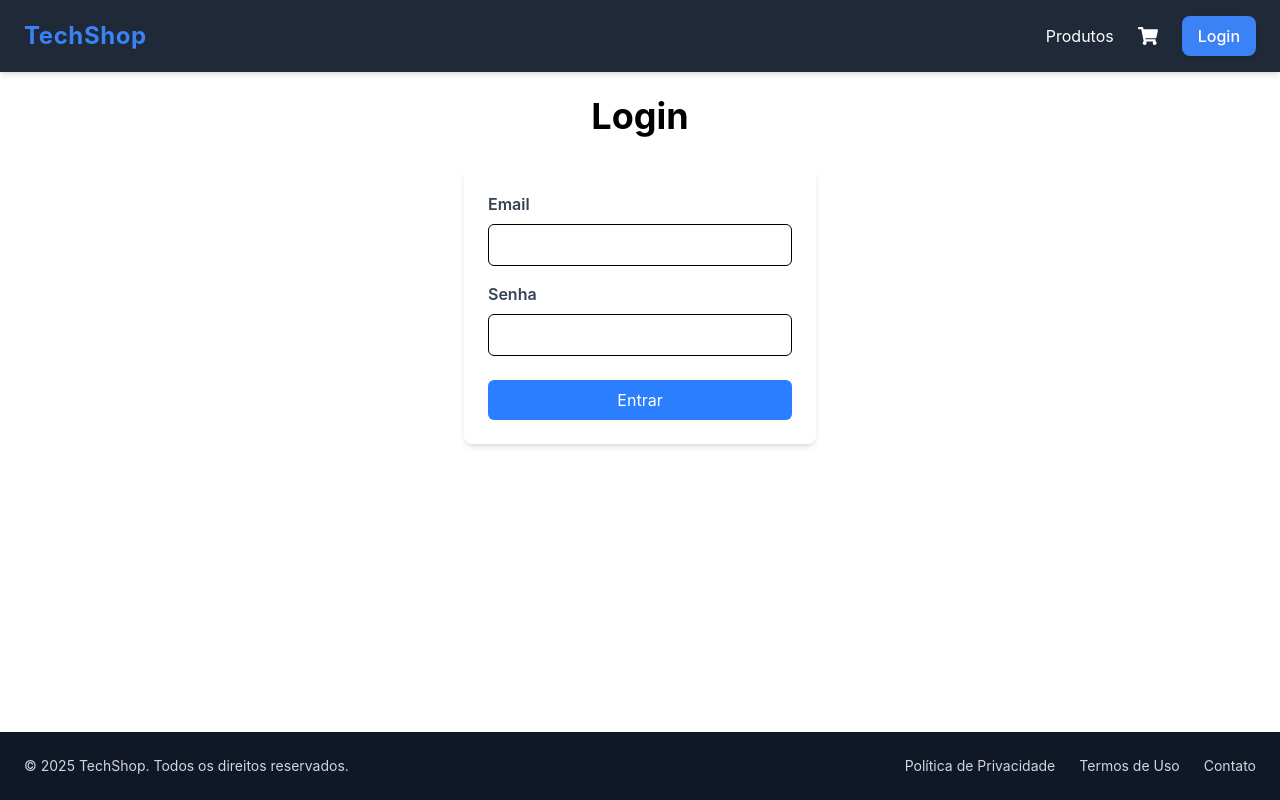
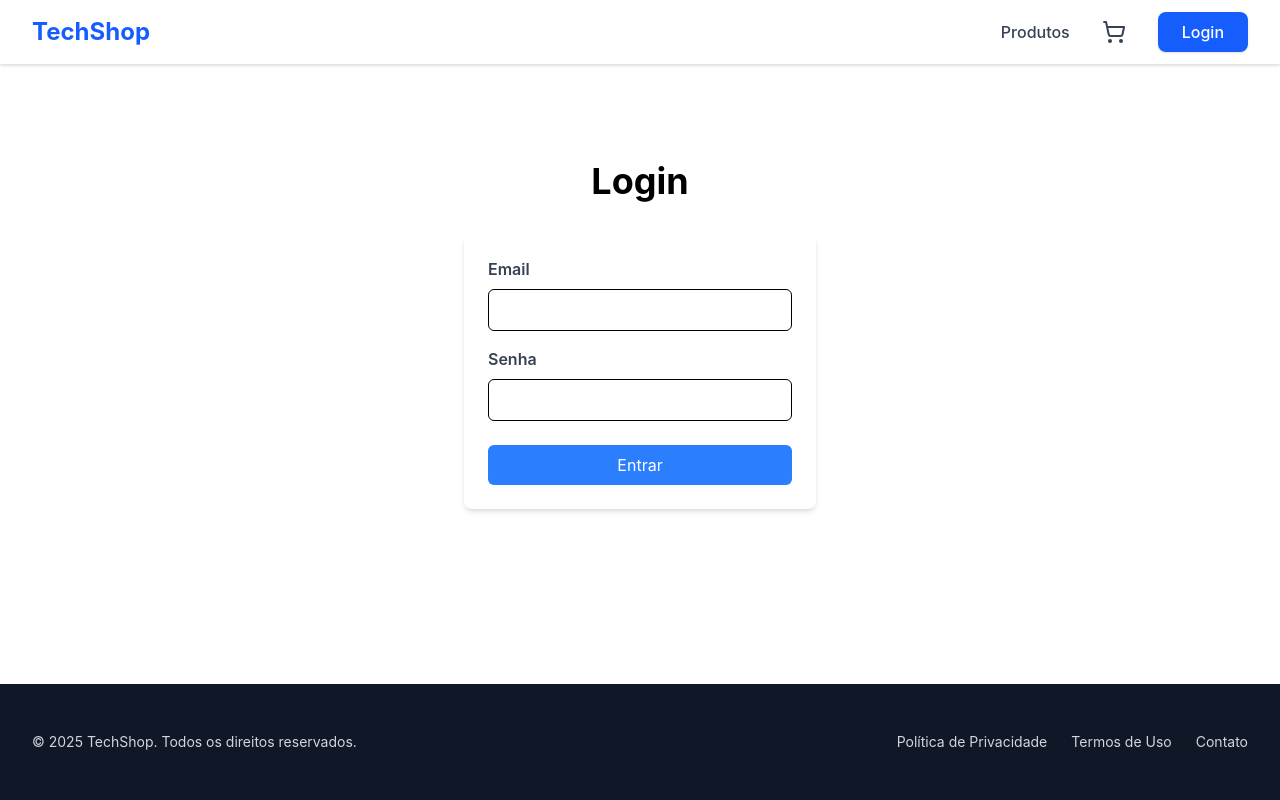
Before and after one commit to MatheusNetto1/techshop-frontend, a React (Vite) app: page /login in a window 1280 px wide. Built offline with nearby package versions, Linux system fonts and the light colour scheme.

Commit message:
style: melhora a UI dos componentes principais da página

```diff
--- a/src/components/Footer.tsx
+++ b/src/components/Footer.tsx
@@ -3,16 +3,24 @@ import React from 'react';
 
 const Footer: React.FC = () => {
   return (
-    <footer className="bg-gray-900 text-gray-300 py-6 mt-auto">
-      <div className="container mx-auto px-6 flex flex-col md:flex-row justify-between items-center gap-4">
-        <p className="text-sm text-center md:text-left">
-          &copy; {new Date().getFullYear()} TechShop. Todos os direitos reservados.
-        </p>
+    <footer className="bg-gray-900 text-gray-300">
+      <div className="max-w-7xl mx-auto px-4 sm:px-6 lg:px-8 py-12">
+        <div className="flex flex-col md:flex-row justify-between items-center gap-6">
+          <p className="text-sm text-center md:text-left">
+            &copy; {new Date().getFullYear()} TechShop. Todos os direitos reservados.
+          </p>
 
-        <div className="flex gap-6 text-sm">
-          <a href="#" className="hover:text-blue-400 transition">Política de Privacidade</a>
-          <a href="#" className="hover:text-blue-400 transition">Termos de Uso</a>
-          <a href="#" className="hover:text-blue-400 transition">Contato</a>
+          <div className="flex gap-6 text-sm">
+            <a href="#" className="hover:text-white transition-colors duration-200">
+              Política de Privacidade
+            </a>
+            <a href="#" className="hover:text-white transition-colors duration-200">
+              Termos de Uso
+            </a>
+            <a href="#" className="hover:text-white transition-colors duration-200">
+              Contato
+            </a>
+          </div>
         </div>
       </div>
     </footer>
--- a/src/components/Header.tsx
+++ b/src/components/Header.tsx
@@ -3,7 +3,7 @@ import React from 'react';
 import { Link } from 'react-router-dom';
 import { useCart } from '../context/CartContext';
 import { useAuth } from '../context/AuthContext';
-import { FaShoppingCart } from 'react-icons/fa';
+import { ShoppingCart } from 'lucide-react';
 
 const Header: React.FC = () => {
   const { cart } = useCart();
@@ -11,43 +11,54 @@ const Header: React.FC = () => {
   const totalItems = cart.reduce((sum, item) => sum + item.quantity, 0);
 
   return (
-    <header className="bg-[var(--color-text)] text-white fixed w-full z-50 shadow-md">
-      <div className="container mx-auto flex justify-between items-center py-4 px-6">
+    <header className="sticky top-0 z-50 bg-white border-b border-gray-200 shadow-sm">
+      <div className="max-w-7xl mx-auto px-4 sm:px-6 lg:px-8">
+        <div className="flex items-center justify-between h-16">
           <Link
             to="/"
-          className="text-2xl font-bold tracking-wide text-[var(--color-primary)] hover:text-blue-300 transition"
+            className="text-2xl font-bold text-blue-600 hover:text-blue-700 transition-colors duration-200"
           >
             TechShop
           </Link>
+
           <nav className="flex items-center gap-6">
-          <Link to="/" className="hover:text-[var(--color-primary)] transition-colors">
+            <Link
+              to="/"
+              className="text-gray-700 font-medium hover:text-blue-600 transition-colors duration-200"
+            >
               Produtos
             </Link>
-          <Link to="/cart" className="relative hover:text-[var(--color-primary)] transition-colors">
-            <FaShoppingCart className="text-xl" />
+
+            <Link
+              to="/cart"
+              className="relative p-2 rounded-lg hover:bg-gray-100 transition-colors duration-200"
+            >
+              <ShoppingCart className="w-6 h-6 text-gray-700" />
               {totalItems > 0 && (
-              <span className="absolute -top-2 -right-3 bg-[var(--color-accent)] text-xs text-white px-2 py-0.5 rounded-full shadow">
+                <span className="absolute -top-1 -right-1 bg-orange-500 text-white text-xs font-medium px-2 py-0.5 rounded-full min-w-[20px] text-center">
                   {totalItems}
                 </span>
               )}
             </Link>
+
             {isLoggedIn ? (
               <button
                 onClick={logout}
-              className="bg-[var(--color-accent)] px-4 py-2 rounded-lg hover:opacity-90 transition font-medium shadow"
+                className="px-6 py-2 bg-orange-500 text-white font-medium rounded-lg hover:bg-orange-600 transition-colors duration-200 shadow-sm"
               >
                 Sair
               </button>
             ) : (
               <Link
                 to="/login"
-              className="bg-[var(--color-primary)] px-4 py-2 rounded-lg hover:opacity-90 transition font-medium shadow"
+                className="px-6 py-2 bg-blue-600 text-white font-medium rounded-lg hover:bg-blue-700 transition-colors duration-200 shadow-sm"
               >
                 Login
               </Link>
             )}
           </nav>
         </div>
+      </div>
     </header>
   );
 };
--- a/src/components/Modal.tsx
+++ b/src/components/Modal.tsx
@@ -1,6 +1,6 @@
 // src/components/Modal.tsx
-
 import React, { type ReactNode } from 'react';
+import { X } from 'lucide-react';
 
 interface ModalProps {
   children: ReactNode;
@@ -12,13 +12,13 @@ const Modal: React.FC<ModalProps> = ({ children, isOpen, onClose }) => {
   if (!isOpen) return null;
 
   return (
-    <div className="fixed inset-0 bg-gray-600 bg-opacity-50 overflow-y-auto h-full w-full flex items-center justify-center z-50">
-      <div className="relative p-8 w-full max-w-md mx-auto bg-white rounded-lg shadow-xl">
+    <div className="fixed inset-0 bg-gray-900 bg-opacity-50 overflow-y-auto h-full w-full flex items-center justify-center z-50 animate-fade-in">
+      <div className="relative p-8 w-full max-w-md mx-4 bg-white rounded-xl shadow-xl animate-scale-in">
         <button
           onClick={onClose}
-          className="absolute top-3 right-3 text-gray-500 hover:text-gray-800 text-2xl"
+          className="absolute top-4 right-4 p-1 text-gray-400 hover:text-gray-600 rounded-lg hover:bg-gray-100 transition-colors duration-200"
         >
-          &times;
+          <X className="w-6 h-6" />
         </button>
         {children}
       </div>
--- a/src/components/ProductCard.tsx
+++ b/src/components/ProductCard.tsx
@@ -23,44 +23,75 @@ const ProductCard: React.FC<ProductCardProps> = ({ product }) => {
   };
 
   return (
-    <div className="border border-gray-200 p-4 rounded-xl shadow-md hover:shadow-2xl hover:-translate-y-1 transform transition duration-300 bg-[var(--color-card-bg)]">
+    <>
+      <div className="bg-white rounded-xl border border-gray-200 overflow-hidden hover:shadow-xl transition-shadow duration-300 group">
         <Link to={`/products/${product.id}`}>
+          <div className="aspect-square overflow-hidden bg-gray-100 relative">
             <img
               src={product.imageUrl}
               alt={product.name}
-          className="w-full h-48 object-cover mb-4 rounded-md transition-transform duration-300 hover:scale-105"
+              className="w-full h-full object-cover group-hover:scale-105 transition-transform duration-300"
             />
-        <h2 className="text-lg font-semibold text-[var(--color-text)]">{product.name}</h2>
-        <p className="text-[var(--color-subtle)] font-medium">${product.price.toFixed(2)}</p>
+          </div>
+          <div className="p-4 space-y-3">
+            <h3 className="font-semibold text-gray-900 line-clamp-2 min-h-[3rem]">
+              {product.name}
+            </h3>
+            <div className="flex items-center gap-2">
+              <span className="text-2xl font-bold text-gray-900">
+                R$ {product.price.toFixed(2)}
+              </span>
+            </div>
+          </div>
         </Link>
+        <div className="px-4 pb-4">
           <button
             onClick={handleAddToCart}
-        className="mt-4 w-full bg-[var(--color-primary)] text-white py-2 rounded-lg hover:bg-[var(--color-secondary)] transition"
+            className="w-full py-2 bg-blue-600 text-white font-medium rounded-lg hover:bg-blue-700 transition-colors duration-200 shadow-sm hover:shadow-md"
           >
             Adicionar ao Carrinho
           </button>
+        </div>
+      </div>
 
       <Modal isOpen={isModalOpen} onClose={closeModal}>
-        <div className="text-center">
-          <h3 className="text-2xl font-bold mb-2 text-green-600">Adicionado ao Carrinho!</h3>
-          <p className="text-lg text-gray-700">"{product.name}" foi adicionado ao seu carrinho.</p>
-          <div className="mt-6 flex justify-center space-x-4">
+        <div className="text-center pt-4">
+          <div className="w-16 h-16 bg-emerald-100 rounded-full flex items-center justify-center mx-auto mb-4">
+            <svg
+              className="w-8 h-8 text-emerald-600"
+              fill="none"
+              stroke="currentColor"
+              viewBox="0 0 24 24"
+            >
+              <path
+                strokeLinecap="round"
+                strokeLinejoin="round"
+                strokeWidth={2}
+                d="M5 13l4 4L19 7"
+              />
+            </svg>
+          </div>
+          <h3 className="text-2xl font-bold mb-2 text-gray-900">Adicionado ao Carrinho</h3>
+          <p className="text-base text-gray-600 mb-6">
+            "{product.name}" foi adicionado ao seu carrinho.
+          </p>
+          <div className="flex gap-3">
             <button
               onClick={closeModal}
-              className="bg-gray-200 text-gray-800 py-2 px-4 rounded-md hover:bg-gray-300 transition"
+              className="flex-1 px-6 py-3 border-2 border-blue-600 text-blue-600 font-medium rounded-lg hover:bg-blue-50 transition-colors duration-200"
             >
               Continuar Comprando
             </button>
             <Link
               to="/cart"
-              className="bg-[var(--color-primary)] text-white py-2 px-4 rounded-md hover:bg-[var(--color-secondary)] transition"
+              className="flex-1 px-6 py-3 bg-blue-600 text-white font-medium rounded-lg hover:bg-blue-700 transition-colors duration-200 text-center"
             >
               Ir para o Carrinho
             </Link>
           </div>
         </div>
       </Modal>
-    </div>
+    </>
   );
 };
 
```
Lines whose indentation alone changed are shown as unchanged.
